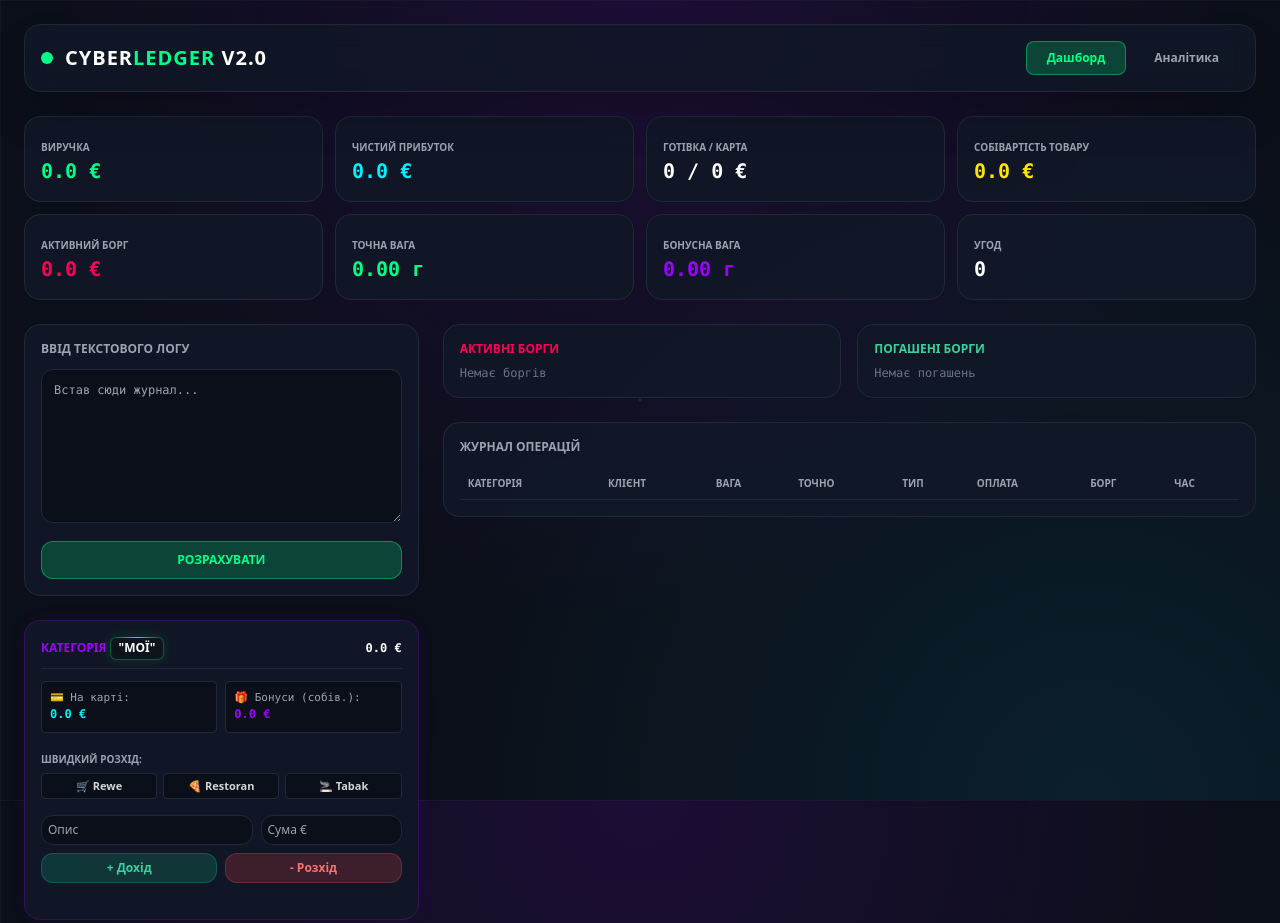
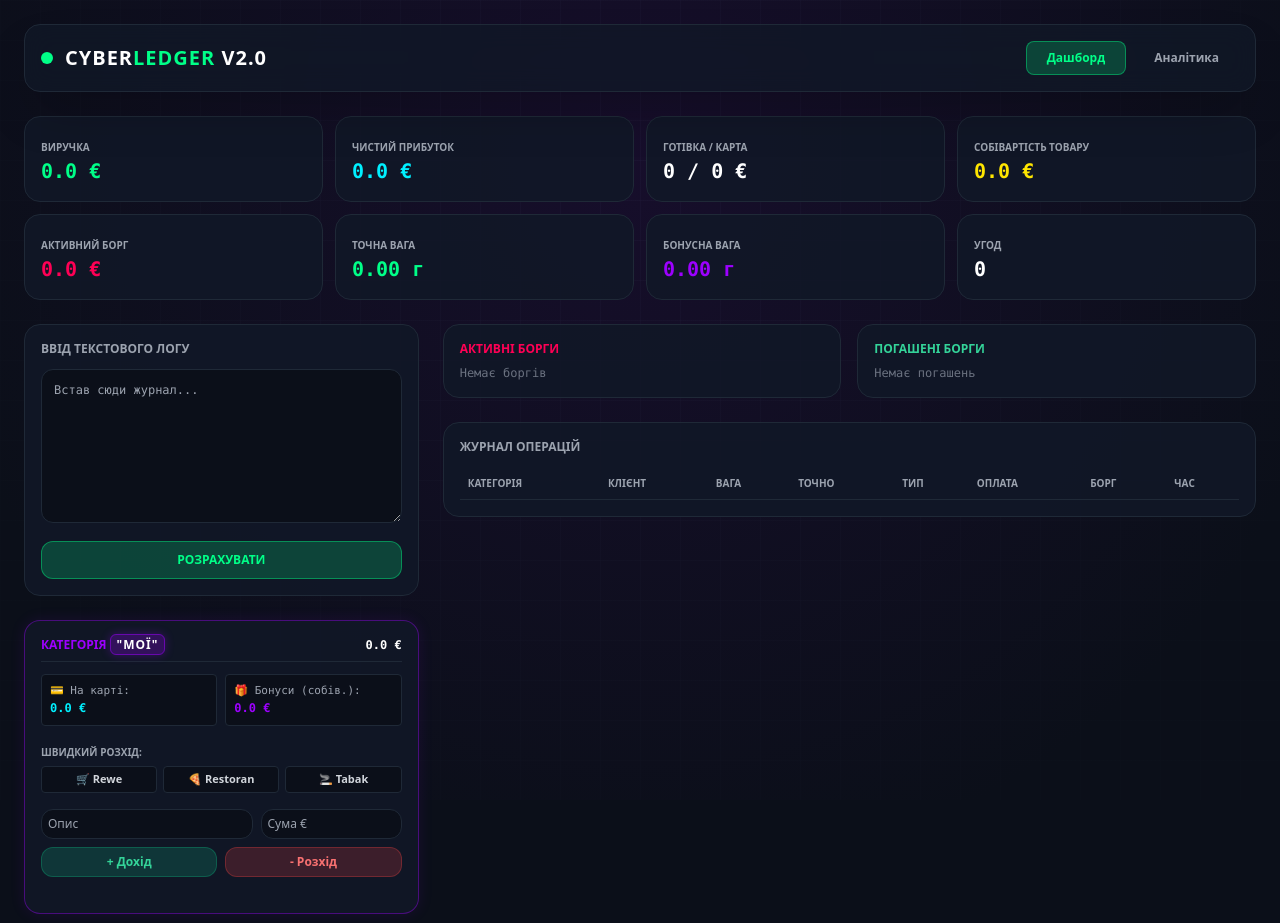
Before and after one commit to SangfoidEns/HMS, a plain HTML site: page index.html in a window 1280 px wide. Shown: the top 923 px of the page. Drawn offline with nearby package versions, Linux system fonts and the light colour scheme; files that its build step writes are made by us from their sources.

Commit message:
Refactor neon wall styles and custom scrollbars

```diff
--- a/css/styles.css
+++ b/css/styles.css
@@ -1,84 +1,58 @@
-body {
-  background-color: #07090E;
-  color: #E2E8F0;
-  font-family: system-ui, -apple-system, sans-serif;
+/* Custom Neon Grid Wall & Tech Styling */
+
+/* Сучасна неонова стіна на задньому плані */
+.neon-wall {
+  position: fixed;
+  top: 0;
+  left: 0;
+  width: 100vw;
+  height: 100vh;
+  background-color: #0b0f19;
   background-image:
-    radial-gradient(circle at 50% 0%, rgba(157, 0, 255, 0.12), transparent 60%),
-    radial-gradient(circle at 85% 100%, rgba(0, 229, 255, 0.08), transparent 50%),
-    radial-gradient(rgba(0, 255, 136, 0.15) 1px, transparent 1px),
-    linear-gradient(to right, rgba(26, 33, 51, 0.4) 1px, transparent 1px),
-    linear-gradient(to bottom, rgba(26, 33, 51, 0.4) 1px, transparent 1px);
-  background-size: 100% 100%, 100% 100%, 24px 24px, 24px 24px, 24px 24px;
-  background-attachment: fixed;
+    linear-gradient(to right, rgba(31, 41, 55, 0.2) 1px, transparent 1px),
+    linear-gradient(to bottom, rgba(31, 41, 55, 0.2) 1px, transparent 1px);
+  background-size: 40px 40px;
+  z-index: 1;
+  pointer-events: none;
 }
 
-.tech-backdrop {
-  position: relative;
-  display: inline-block;
-  padding: 0.15rem 0.5rem;
-  border-radius: 0.375rem;
-  background: rgba(15, 18, 28, 0.85);
-  border: 1px solid rgba(0, 255, 136, 0.3);
-  box-shadow: 0 0 12px rgba(0, 255, 136, 0.15), inset 0 0 8px rgba(0, 255, 136, 0.05);
-  backdrop-filter: blur(8px);
+.neon-wall::after {
+  content: '';
+  position: absolute;
+  top: 0;
+  left: 0;
+  width: 100%;
+  height: 100%;
+  background: radial-gradient(circle at 50% 20%, rgba(157, 0, 255, 0.08) 0%, rgba(11, 15, 25, 0.8) 80%);
 }
 
-.tech-backdrop::before {
-  content: '';
-  position: absolute;
-  top: -1px;
-  left: 4px;
-  right: 4px;
-  height: 1px;
-  background: linear-gradient(90deg, transparent, #00FF88, transparent);
-}
-
-.neon-border {
-  border: 1px solid rgba(0, 255, 136, 0.25);
-  box-shadow: 0 0 20px rgba(0, 255, 136, 0.05);
-  backdrop-filter: blur(16px);
+/* Технологічний підклад під словом МОЇ */
+.tech-backdrop {
+  background: rgba(157, 0, 255, 0.25);
+  border: 1px solid rgba(157, 0, 255, 0.5);
+  padding: 1px 6px;
+  border-radius: 6px;
+  box-shadow: 0 0 10px rgba(157, 0, 255, 0.3);
+  letter-spacing: 1px;
 }
 
 .neon-border-purple {
-  border: 1px solid rgba(157, 0, 255, 0.25);
-  box-shadow: 0 0 20px rgba(157, 0, 255, 0.05);
-  backdrop-filter: blur(16px);
+  border: 1px solid rgba(157, 0, 255, 0.4);
+  box-shadow: 0 0 15px rgba(157, 0, 255, 0.1);
 }
 
-.neon-border-blue {
-  border: 1px solid rgba(0, 229, 255, 0.25);
-  box-shadow: 0 0 20px rgba(0, 229, 255, 0.05);
-  backdrop-filter: blur(16px);
+/* Custom Scrollbars */
+::-webkit-scrollbar {
+  width: 6px;
+  height: 6px;
 }
-
-.hm-cell {
-  transition: all 0.2s cubic-bezier(0.16, 1, 0.3, 1);
-  position: relative;
+::-webkit-scrollbar-track {
+  background: #0b0f19;
 }
-.hm-cell:hover {
-  transform: scale(1.35);
-  z-index: 40;
-  box-shadow: 0 0 12px rgba(0, 255, 136, 0.8);
-  border-color: #00FF88 !important;
-  border-radius: 4px;
+::-webkit-scrollbar-thumb {
+  background: #1f2937;
+  border-radius: 3px;
 }
-
-.hm-current-time {
-  border: 1px solid #00E5FF !important;
-  box-shadow: 0 0 8px rgba(0, 229, 255, 0.6);
-  z-index: 20;
-  animation: pulseGlow 1.8s infinite alternate;
+::-webkit-scrollbar-thumb:hover {
+  background: #00FF88;
 }
-
-@keyframes pulseGlow {
-  0% { box-shadow: 0 0 3px #00E5FF; }
-  100% { box-shadow: 0 0 10px #00E5FF, inset 0 0 4px #00E5FF; }
-}
-
-::-webkit-scrollbar {
-  width: 5px;
-  height: 5px;
-}
-::-webkit-scrollbar-track { background: #07090E; }
-::-webkit-scrollbar-thumb { background: #1A2133; border-radius: 3px; }
-::-webkit-scrollbar-thumb:hover { background: #00FF88; }
```
